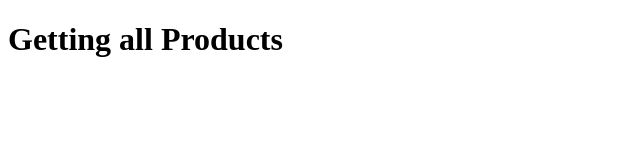
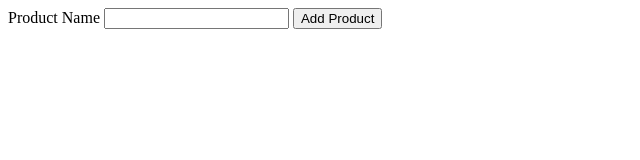
Before and after one commit to vinitm05/sh-assess, a website: page Ecommerce/views/products.html in a window 1280 px wide. Shown: the whole page, without its empty margins (0-640 px from the left). Drawn offline with Linux system fonts and the light colour scheme.

Commit message:
ecommerce assessment with sendFile 2

```diff
--- a/Ecommerce/server.js
+++ b/Ecommerce/server.js
@@ -7,9 +7,9 @@ const productRoutes = require("./routes/Product.routes");
 const cartRoutes = require("./routes/Cart.routes");
 
 // Use routes
-app.use("/users", userRoutes);
-app.use("/products", productRoutes);
-app.use("/cart", cartRoutes);
+app.use("/api/users", userRoutes);
+app.use("/api/products", productRoutes);
+app.use("/api/cart", cartRoutes);
 
 // Start the server
 const PORT = 3000;
--- a/Ecommerce/views/products.html
+++ b/Ecommerce/views/products.html
@@ -6,6 +6,10 @@
     <title>Document</title>
   </head>
   <body>
-    <h1>Getting all Products</h1>
+    <form action="" method="get">
+      <label for="product">Product Name</label>
+      <input type="text" name="product" id="product" />
+      <button type="submit">Add Product</button>
+    </form>
   </body>
 </html>
```
